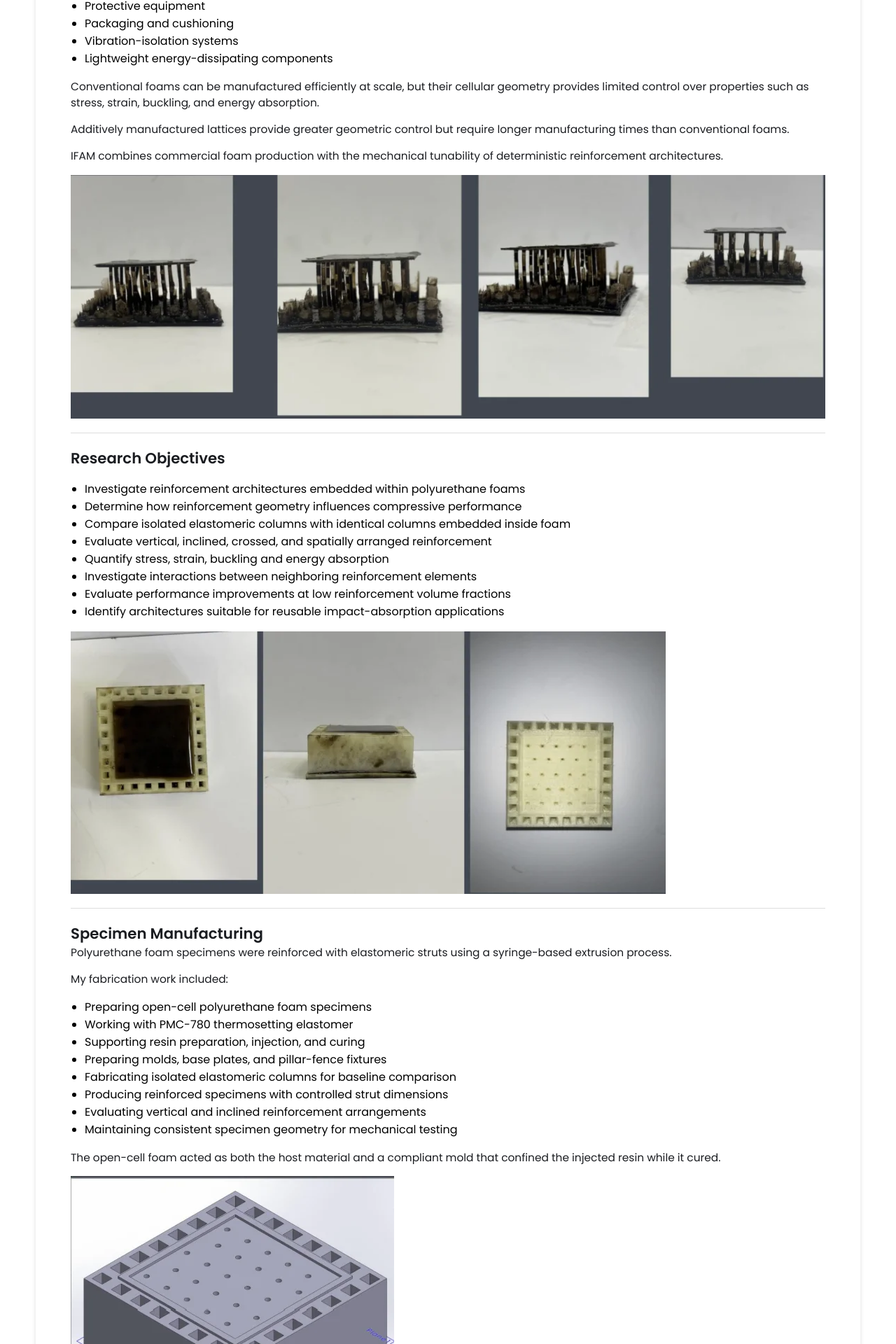
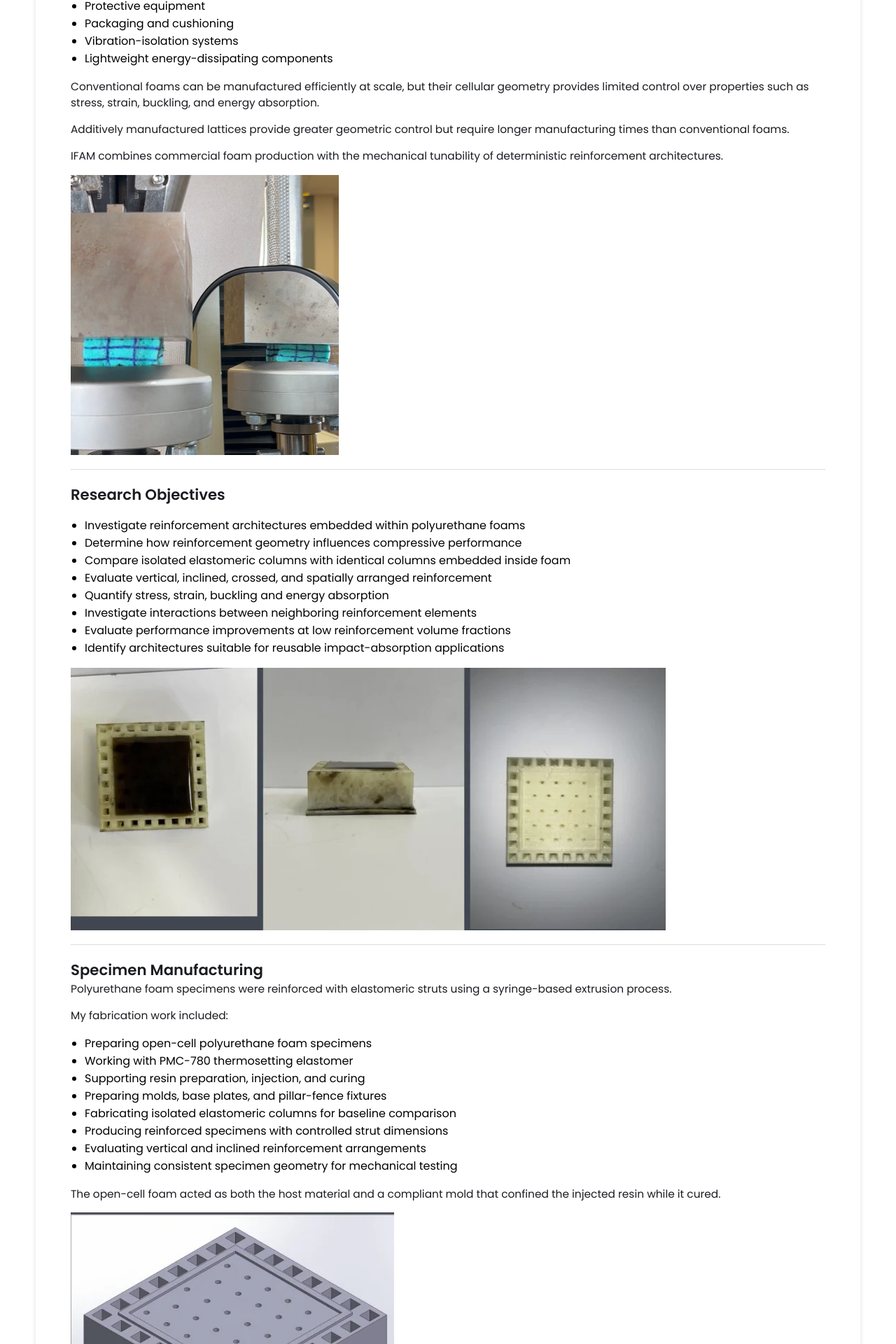
Before and after one commit to ggrangz/ggrangz.github.io, a Jekyll site: the page built from _projects/3D-Foam-Structures/index.md, in a window 1280 px wide. Shown: the part 1199-3119 px from the top of the page at 70% size. Built offline with Jekyll 4.4.1, drawn with Linux system fonts in a browser that asks for light colours.

Commit message:
Update index.md

```diff
--- a/_projects/3D-Foam-Structures/index.md
+++ b/_projects/3D-Foam-Structures/index.md
@@ -46,7 +46,8 @@ Additively manufactured lattices provide greater geometric control but require
 
 IFAM combines commercial foam production with the mechanical tunability of deterministic reinforcement architectures.
 
-{% include image-gallery.html images="highlight_1784465749407.webp" height="400" %}
+{% include image-gallery.html images="Screenshot 2026-08-02 193422.png" height="400" %}
+
 
 ---
 
```
